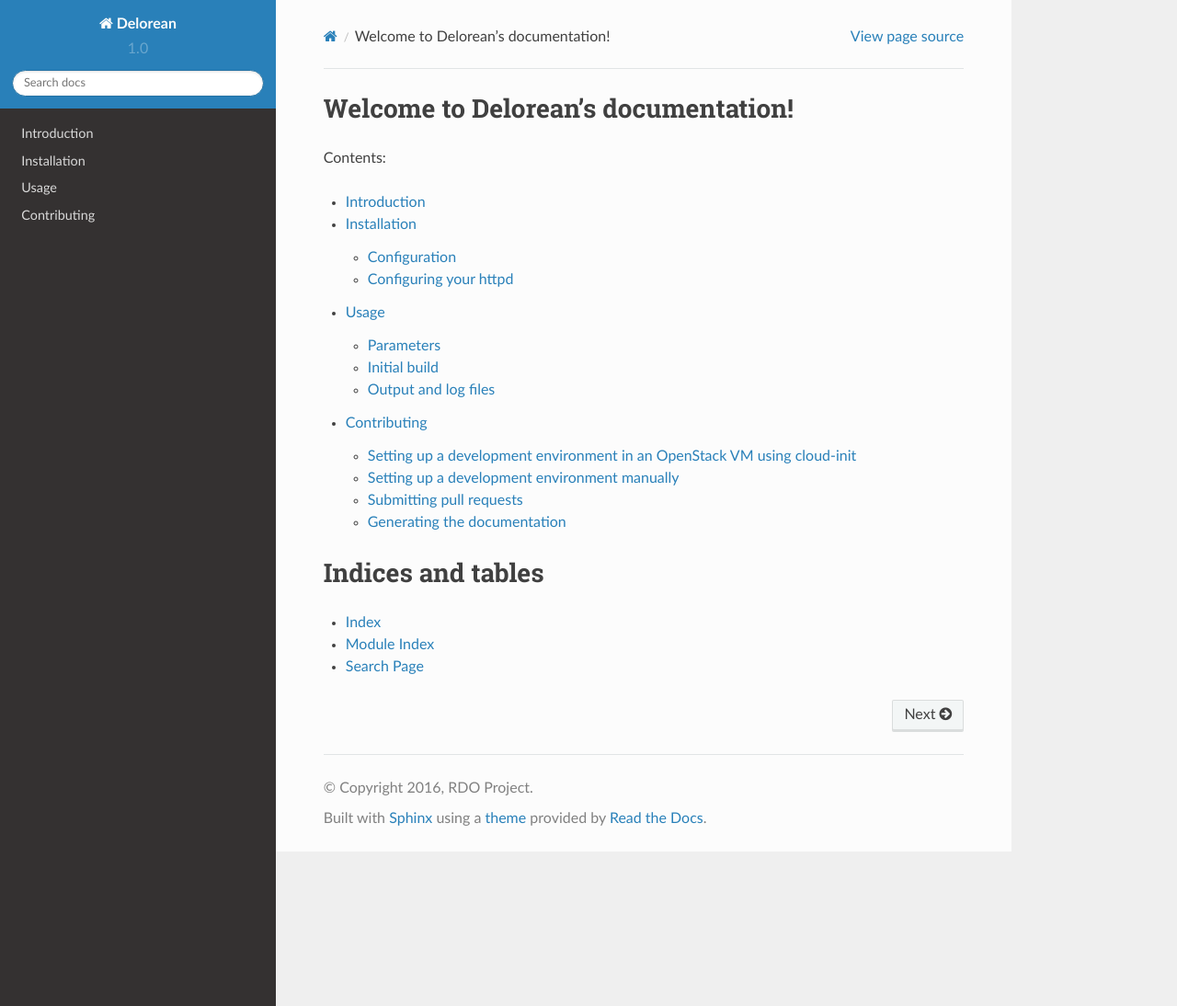
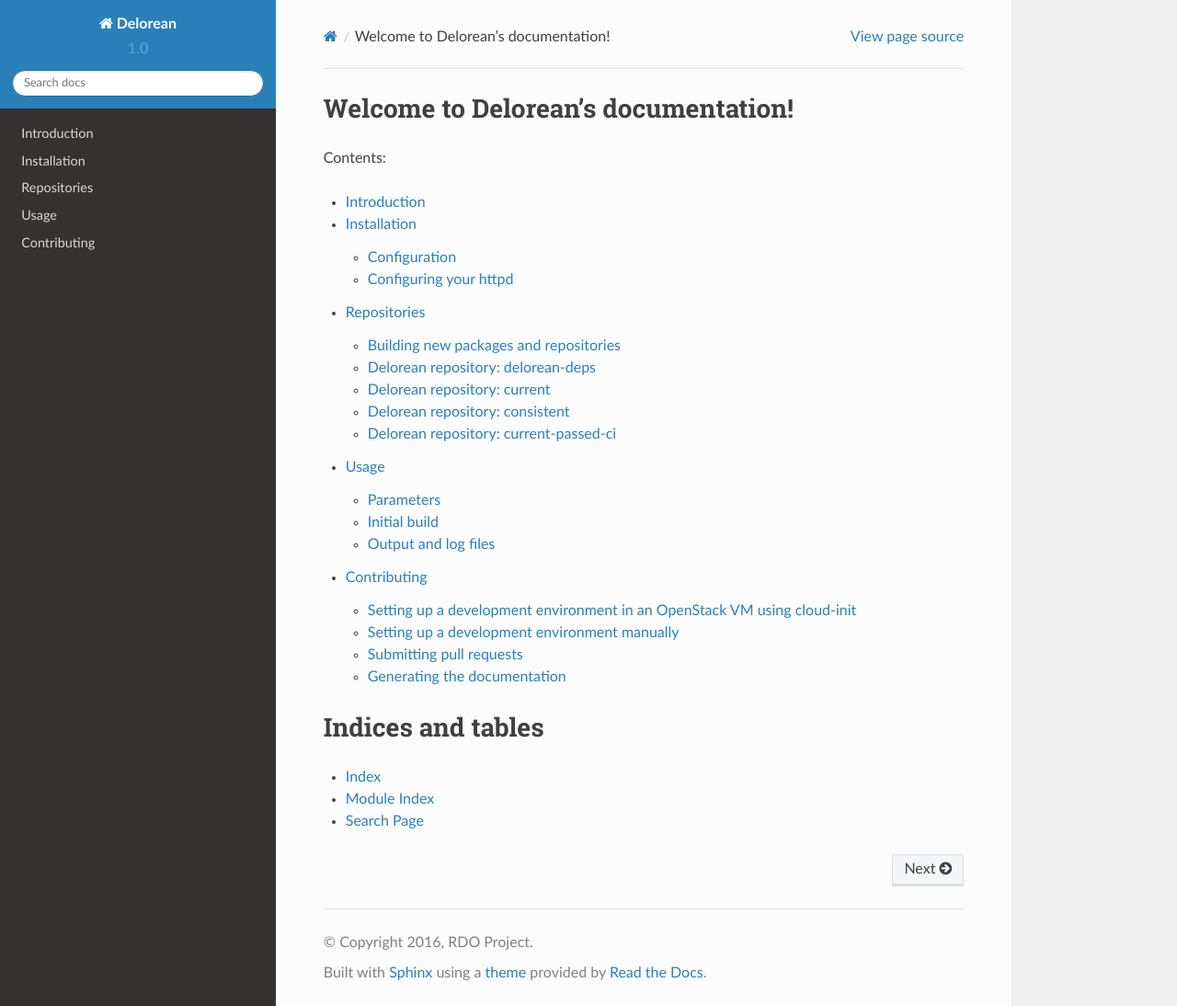
Before and after one commit to softwarefactory-project/DLRN, a Sphinx documentation site: the page built from doc/source/index.rst, in a window 1280 px wide and 1094 px high. Shown: the whole window at 92% size. Built offline with Sphinx 7.4.7 and the Read the Docs theme 2.0.0, drawn with Linux system fonts in a browser that asks for light colours; some of the changed lines change nothing that is shown.

Commit message:
Add documentation around what each delorean repository is
Change-Id: Idd03420ffb9e2a5fb61799b43bf6fbc3b93ef3fa

```diff
--- a/doc/source/index.rst
+++ b/doc/source/index.rst
@@ -8,6 +8,7 @@
 
    intro
    installation
+   repositories
    usage
    contributing
 
--- /dev/null
+++ b/doc/source/repositories.rst
@@ -0,0 +1,118 @@
+============
+Repositories
+============
+
+Delorean doesn't stop at building packages, it also generates yum repositories
+you can install the packages from.
+
+Delorean repositories are all hosted on http://trunk.rdoproject.org.
+
+This documentation goes through the various repositories and what they are
+used for.
+
+Building new packages and repositories
+--------------------------------------
+Delorean watches upstream git repositories for new commits. When there is one,
+Delorean builds a new version of the project's package with the new commit.
+
+On a successful build, Delorean will generate a new repository with the latest
+version of every package that successfully built.
+
+A package build can fail due to different reasons, for example when a new
+dependency was introduced that needs to be added to the RPM spec file.
+If there is a build failure, no repository is generated and the project's
+package is not updated.
+
+The package will not be updated for as long as it fails to build.
+This means that newer repositories generated from other projects' commits would
+not contain all the latest commits of the project that failed to build.
+
+Delorean does not delete any generated repositories. This means we can use any
+previously built repositories if necessary.
+
+Generated repositories are unique and each have their own hash.
+For example, you might be using the Delorean ``/centos7/current/delorean.repo``
+repository but in fact this corresponds to
+``/centos7/42/0c/420c638d6325d1ccf50eb5fe430c5d255dcbfb94_52cbbfe7``.
+
+Delorean manages these references as simple symbolic links for the ``current``
+and ``consistent`` repositories. The ``current-passed-ci`` repository is a
+symbolic link managed automatically by RDO's continuous integration pipeline
+and is not managed or known by Delorean itself.
+
+Delorean repository: delorean-deps
+----------------------------------
+OpenStack projects are typically built into the Delorean repositories.
+These projects require dependencies that Delorean does not build, for example
+python-requests, python-prettytable and so on.
+
+The RDO project provides a mirror which contains all of these dependencies and
+the repository configuration is available at ``/delorean-deps.repo`` for each
+release.
+
+For example:
+
+* Trunk: http://trunk.rdoproject.org/centos7/delorean-deps.repo
+* Liberty: http://trunk.rdoproject.org/centos7-liberty/delorean-deps.repo
+
+Delorean repository: current
+----------------------------
+On a successful build, Delorean will generate a new repository with the latest
+version of every package that successfully built.
+
+This new repository will be tagged as ``current``.
+
+A Delorean current repository might not contain all the latest upstream commits
+if there are any ongoing build failures that are unresolved.
+
+This repository is available at ``/current/delorean.repo`` for each release.
+
+For example:
+
+* Trunk: http://trunk.rdoproject.org/centos7/current/delorean.repo
+* Liberty: http://trunk.rdoproject.org/centos7-liberty/current/delorean.repo
+
+Delorean repository: consistent
+-------------------------------
+Delorean ``consistent`` repositories are generated for any given set of
+packages that have no current build failures.
+
+These repositories have the latest and greatest of every package and all
+upstream commits have been successfully built up until that point.
+
+The continuous integration done to test RDO packages target the Delorean
+consistent repositories.
+
+This repository is available at ``/consistent/delorean.repo`` for each release.
+
+For example:
+
+* Trunk: http://trunk.rdoproject.org/centos7/consistent/delorean.repo
+* Liberty: http://trunk.rdoproject.org/centos7-liberty/consistent/delorean.repo
+
+Delorean repository: current-passed-ci
+--------------------------------------
+The RDO project has a continuous integration pipeline that consists of multiple
+jobs that deploy and test OpenStack as accomplished by different installers.
+
+This vast test coverage attempts to ensure that there are no known issues
+either in packaging, in code or in the installers themselves.
+
+Once a Delorean consistent repository has undergone these tests successfully,
+it will be promoted to ``current-passed-ci``.
+
+current-passed-ci represents the latest and greatest version of RDO trunk
+packages that were tested together successfully.
+
+We encourage installer projects and users of RDO to use this repository to
+keep up with trunk while maintaining a certain level of stability provided by
+RDO's CI.
+
+This repository is available at ``/current-passed-ci/delorean.repo`` for each
+release.
+
+For example:
+
+* Trunk: http://trunk.rdoproject.org/centos7/current-passed-ci/delorean.repo
+* Liberty:
+  http://trunk.rdoproject.org/centos7-liberty/current-passed-ci/delorean.repo
```
